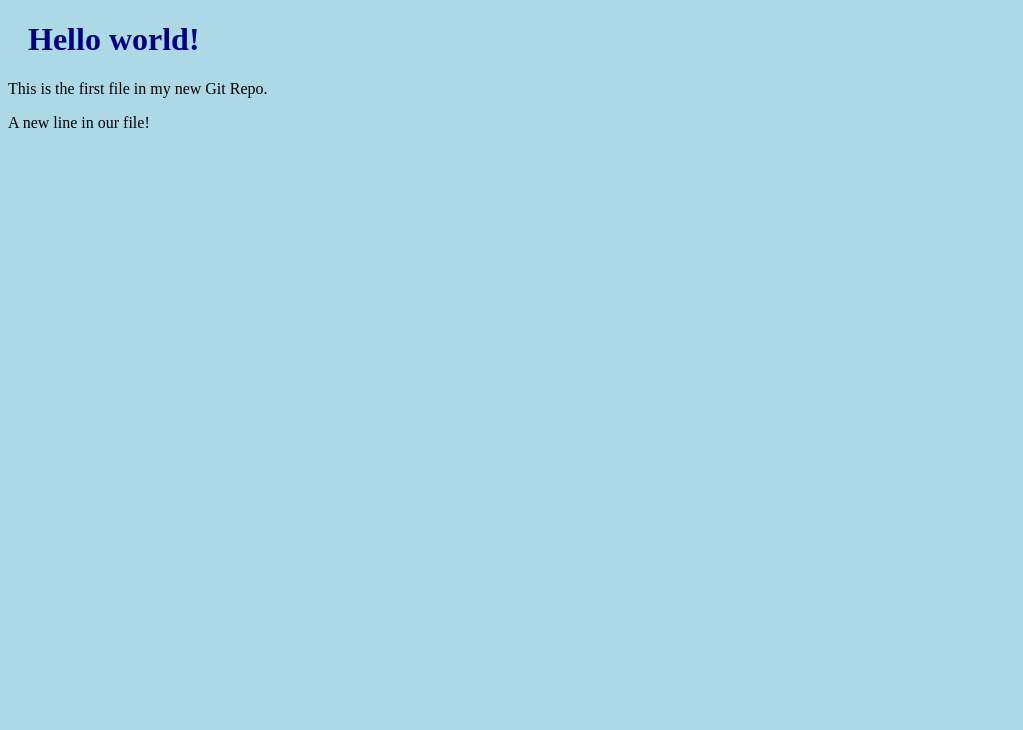
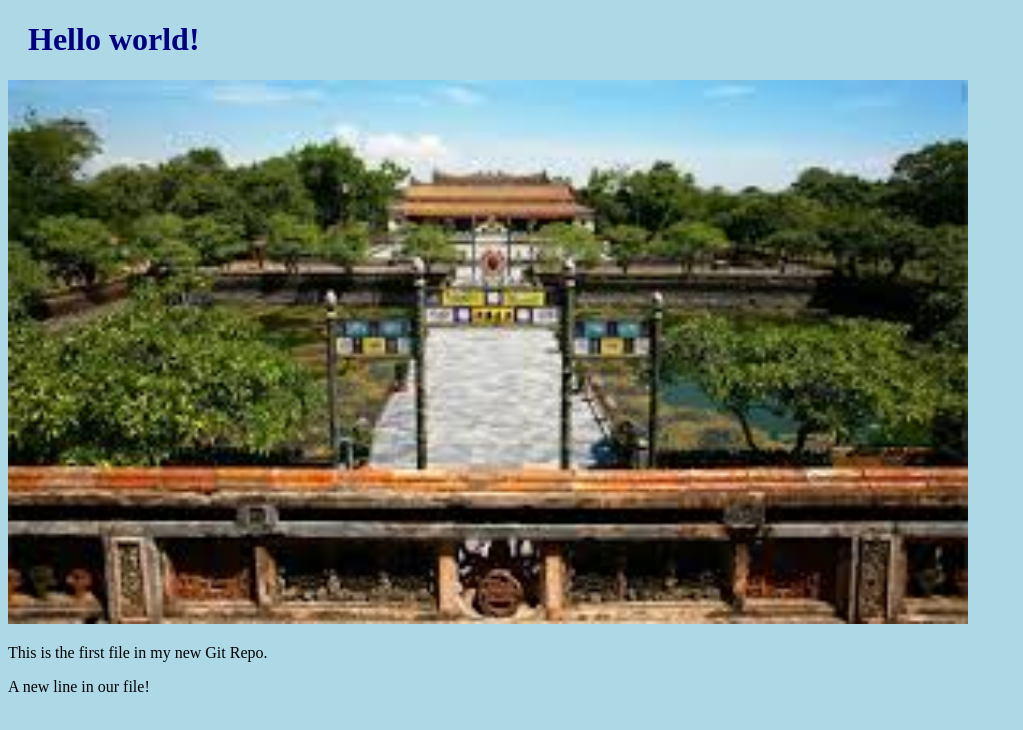
Before and after one commit to DaiAustinYersin/Hello-World, a plain HTML site: page index.htm in a window 1280 px wide. Shown: the whole page, without its empty margins (0-1023 px from the left). Drawn offline with Linux system fonts and the light colour scheme.

Commit message:
Add an image to Hello World

```diff
--- a/index.htm
+++ b/index.htm
@@ -7,6 +7,8 @@
 <body>
 
 <h1>Hello world!</h1>
+<div><img src="Cố đô Huế.jpg" alt="Hello World from Space"
+style="width:100%;max-width:960px"></div>
 <p>This is the first file in my new Git Repo.</p>
 <p>A new line in our file!</p>
 
```
Also changed, not shown: Cố đô Huế.jpg (added).
